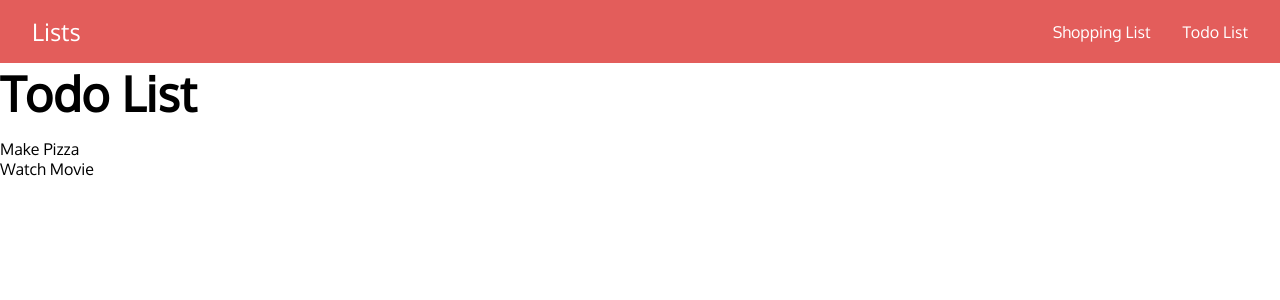
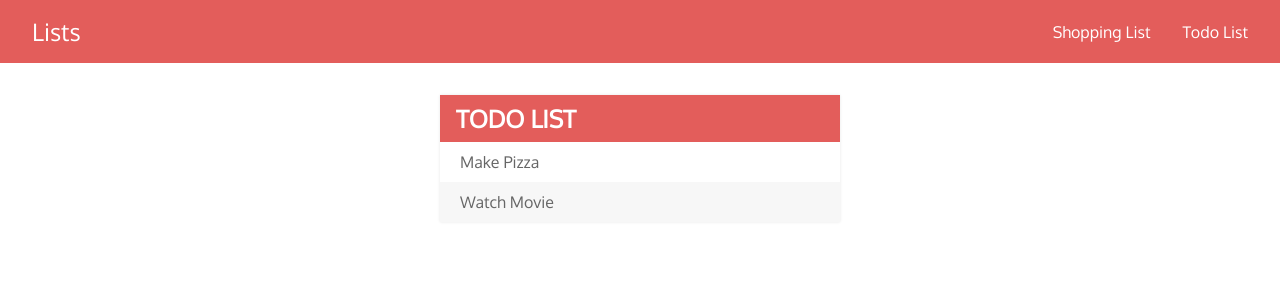
Before and after one commit to madeleinewoodbury/lists, a React (Create React App) app: page /todo in a window 1280 px wide. Shown: the top 300 px of the page. Built offline with nearby package versions, Linux system fonts and the light colour scheme.

Commit message:
Todo.css file created and initial styling applied

```diff
--- a/src/components/page/shopping/Shopping.js
+++ b/src/components/page/shopping/Shopping.js
@@ -13,7 +13,6 @@ class Shopping extends Component {
       <Consumer>
         {value => {
           const { dispatch } = value;
-          console.log(value);
           return (
             <li className="shopping-item">
               <span className="delete">
--- /dev/null
+++ b/src/components/page/todo/Todo.css
@@ -0,0 +1,100 @@
+#todo-list {
+  max-width: 400px;
+  margin: 2rem auto;
+  box-shadow: 0 0 3px rgba(0, 0, 0, 0.1);
+  background: #f7f7f7;
+}
+
+#todo-list h1 {
+  background: #e35d5b;
+  color: white;
+  margin: 0;
+  padding: 0.5rem 1rem;
+  text-transform: uppercase;
+  font-size: 1.5rem;
+}
+
+#todo-list form {
+  display: flex;
+  flex-direction: column;
+}
+
+.form-inputs {
+  display: grid;
+  grid-template-columns: 2fr 1fr;
+}
+
+form input {
+  font-size: 1.2rem;
+  background: #fff;
+  width: 100%;
+  padding: 0.75rem 0.75rem 0.75rem 1.2rem;
+  color: #333;
+  border: 2px solid #f4f4f4;
+}
+
+#todo-list input:focus {
+  background: white;
+  border: 3px solid #e35d5b;
+  outline: none;
+}
+
+#todo-list ul {
+  list-style: none;
+}
+
+.todo-item {
+  background: #fff;
+  height: 40px;
+  line-height: 40px;
+  color: #666;
+}
+
+.todo-item:nth-of-type(even) {
+  background: #f7f7f7;
+}
+
+.delete {
+  background: #e74c3c;
+  height: 40px;
+  margin-right: 20px;
+  text-align: center;
+  color: white;
+  width: 0;
+  display: inline-block;
+  transition: 0.2s linear;
+  opacity: 0;
+  cursor: pointer;
+}
+
+.todo-item:hover .delete {
+  width: 40px;
+  opacity: 1;
+}
+
+.completed {
+  color: grey;
+  text-decoration: line-through;
+}
+
+.fa-edit {
+  float: right;
+}
+
+button {
+  margin: 0.5rem auto;
+  width: 80%;
+  padding: 0.5rem;
+  cursor: pointer;
+  border: 2px solid transparent;
+  border-radius: 5px;
+  font-size: 1rem;
+  color: #fff;
+  background: #e35d5b;
+}
+
+button:hover {
+  background: #fff;
+  color: #e35d5b;
+  border-color: #e35d5b;
+}
--- a/src/components/page/todo/Todo.js
+++ b/src/components/page/todo/Todo.js
@@ -1,6 +1,7 @@
 import React, { Component } from "react";
 import PropTypes from "prop-types";
 import { Consumer } from "../../../context";
+import "./Todo.css";
 
 class Todo extends Component {
   // onDeleteClick = (id, dispatch) => {
@@ -12,8 +13,14 @@ class Todo extends Component {
       <Consumer>
         {value => {
           const { dispatch } = value;
-          console.log(dispatch);
-          return <div>{name}</div>;
+          return (
+            <li className="todo-item">
+              <span className="delete">
+                <i className="fas fa-trash-alt" />
+              </span>
+              {name}
+            </li>
+          );
         }}
       </Consumer>
     );
--- a/src/components/page/todo/TodoList.js
+++ b/src/components/page/todo/TodoList.js
@@ -1,6 +1,7 @@
 import React, { Component } from "react";
 import { Consumer } from "../../../context";
 import Todo from "./Todo";
+import "./Todo.css";
 
 class TodoList extends Component {
   render() {
@@ -10,11 +11,13 @@ class TodoList extends Component {
           const { todoItems } = value;
           return (
             <React.Fragment>
-              <div>
+              <div id="todo-list">
                 <h1>Todo List</h1>
-                {todoItems.map(item => (
-                  <Todo key={item.id} item={item} />
-                ))}
+                <ul className="todo-list">
+                  {todoItems.map(item => (
+                    <Todo key={item.id} item={item} />
+                  ))}
+                </ul>
               </div>
             </React.Fragment>
           );
```
